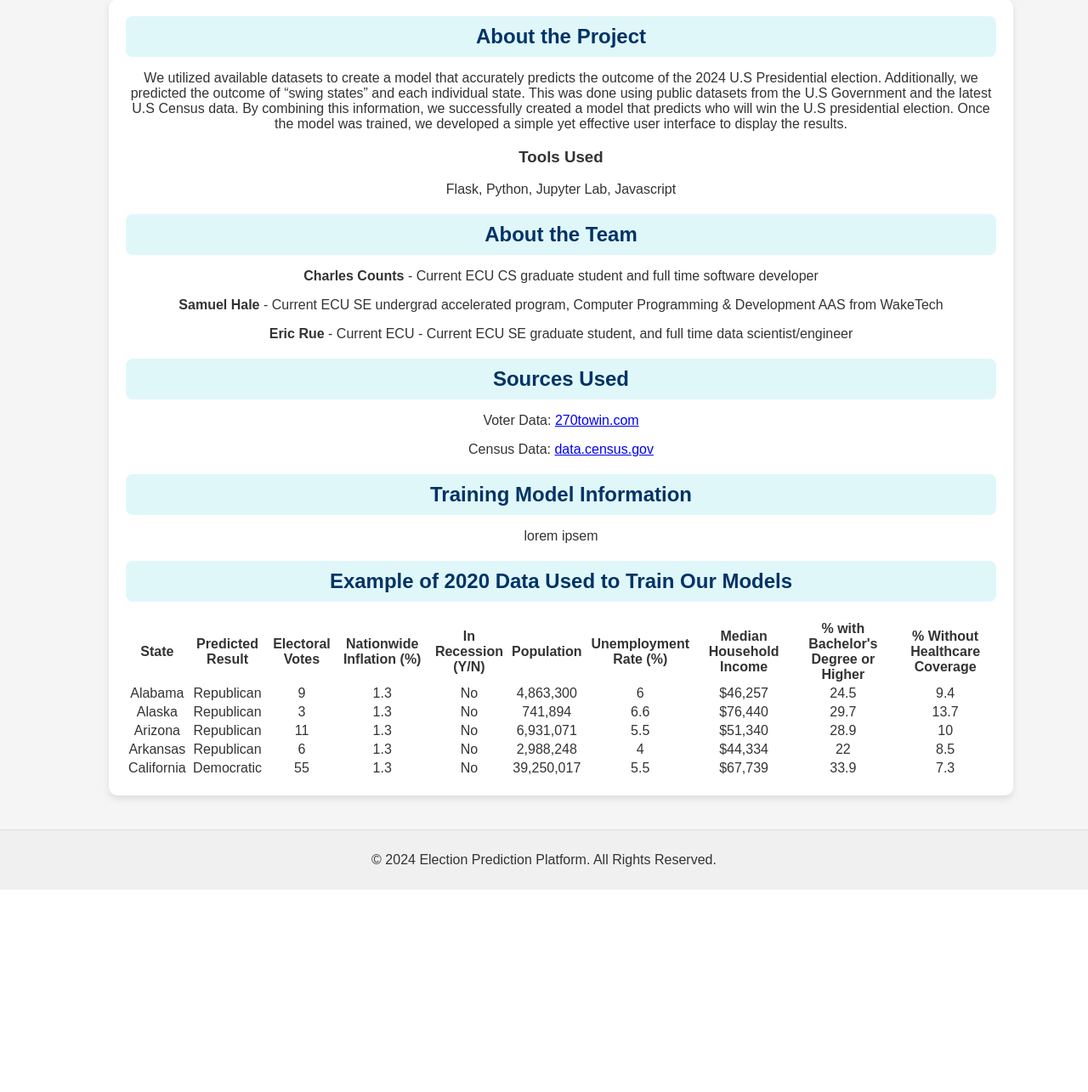
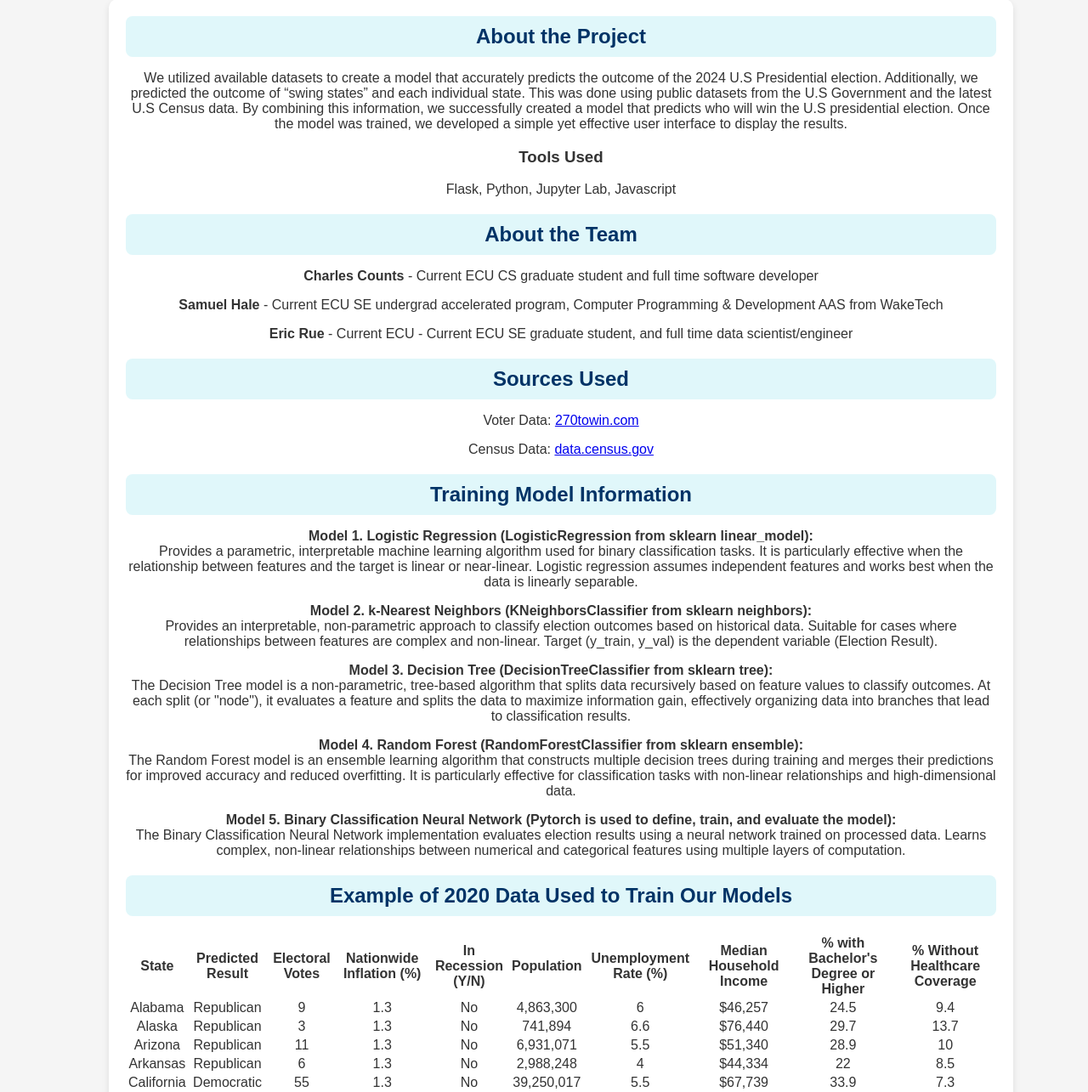
Before and after one commit to sjhaleprogrammer/CSCI6020-final-project, a Flask app: page /about in a window 1280 px wide. Shown: the part 132-1417 px from the top of the page at 85% size. Before the commit the page ends 1179 px from the top, so only its background shows below. Run offline with Flask 3, Linux system fonts and the light colour scheme.

Commit message:
Update about.html

```diff
--- a/frontend/templates/about.html
+++ b/frontend/templates/about.html
@@ -46,7 +46,20 @@
                         <table id="about-table" class="about-me-text">
                 <div class="table-header">
                     <h2>Training Model Information</h2>
-                    <p>lorem ipsem</p>
+                    <p> <b>Model 1. Logistic Regression (LogisticRegression from sklearn linear_model):</b><br>
+                    Provides a parametric, interpretable machine learning algorithm used for binary classification tasks. It is particularly effective when the relationship between features and the target is linear or near-linear. Logistic regression assumes independent features and works best when the data is linearly separable.</p>
+
+                    <p><b>Model 2. k-Nearest Neighbors (KNeighborsClassifier from sklearn neighbors):</b><br>
+                    Provides an interpretable, non-parametric approach to classify election outcomes based on historical data. Suitable for cases where relationships between features are complex and non-linear. Target (y_train, y_val) is the dependent variable (Election Result).</p>
+
+                    <p><b>Model 3. Decision Tree (DecisionTreeClassifier from sklearn tree):</b><br>
+                    The Decision Tree model is a non-parametric, tree-based algorithm that splits data recursively based on feature values to classify outcomes. At each split (or "node"), it evaluates a feature and splits the data to maximize information gain, effectively organizing data into branches that lead to classification results.</p>
+
+                    <p><b>Model 4. Random Forest (RandomForestClassifier from sklearn ensemble):</b><br>
+                    The Random Forest model is an ensemble learning algorithm that constructs multiple decision trees during training and merges their predictions for improved accuracy and reduced overfitting. It is particularly effective for classification tasks with non-linear relationships and high-dimensional data.</p>
+
+                    <p><b>Model 5. Binary Classification Neural Network (Pytorch is used to define, train, and evaluate the model):</b><br>
+                    The Binary Classification Neural Network implementation evaluates election results using a neural network trained on processed data. Learns complex, non-linear relationships between numerical and categorical features using multiple layers of computation.</p>
                 </div>
             </div>
                 <table id="about-table" class="about-table">
```
